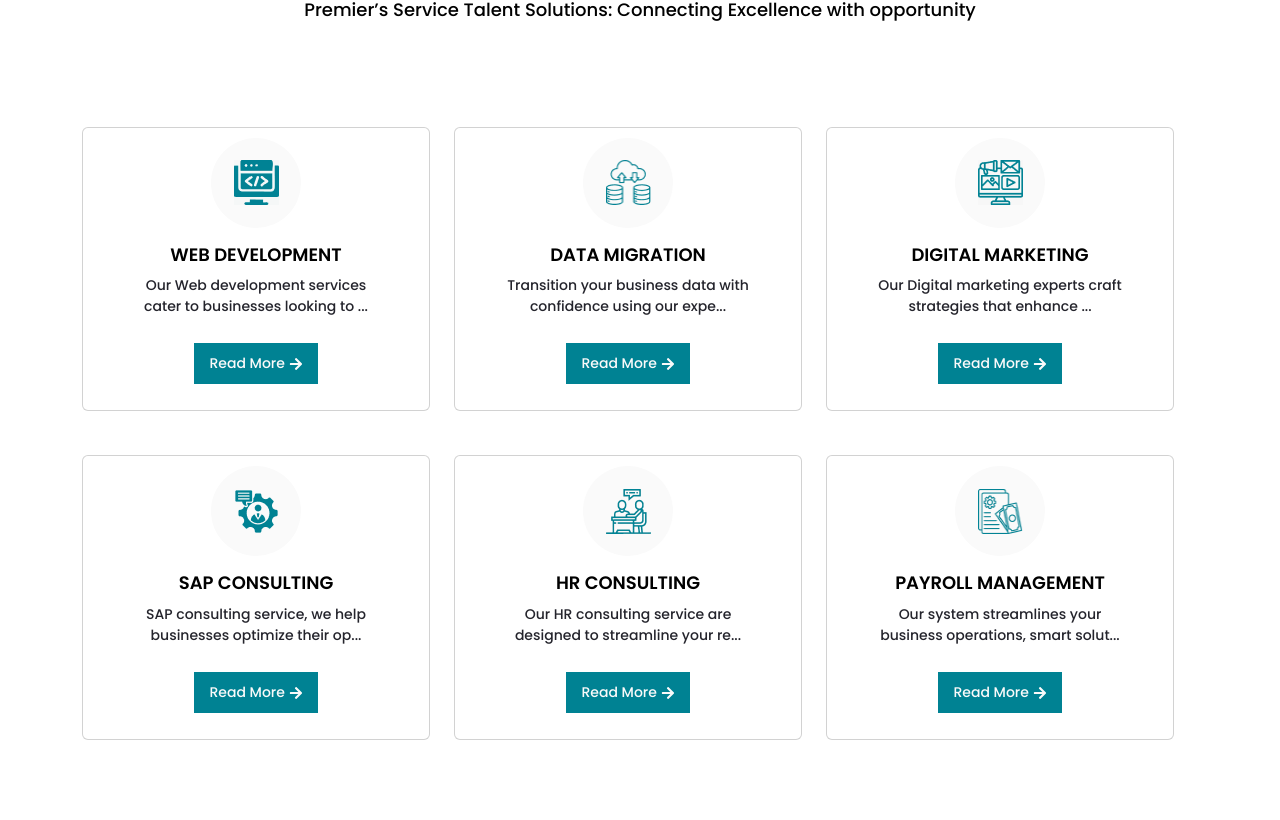
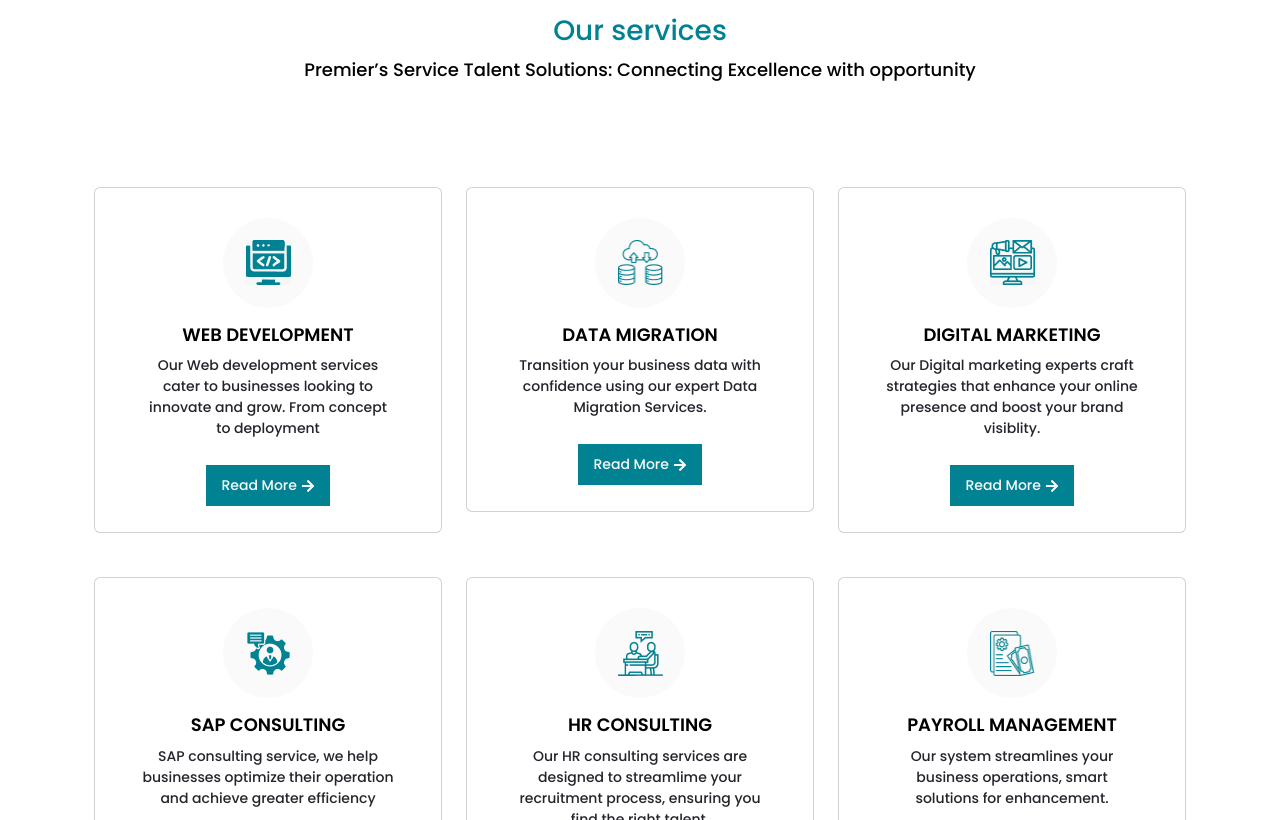
Before and after one commit to Ilyas73-hue/primesource, a React (Create React App) app: page / in a window 1280 px wide. Shown: the part 1980-2800 px from the top of the page. Built offline with nearby package versions, Linux system fonts and the light colour scheme.

Commit message:
All Updated

```diff
--- a/src/component/Home/Home.css
+++ b/src/component/Home/Home.css
@@ -143,6 +143,12 @@
 
     #home-section1-sub-content-2{
         font-size: 15px;
+    }
+}
+
+@media (max-width: 540px){
+    #home-section1-img{
+        height: auto;
     }
 }
 
@@ -505,7 +511,6 @@
     align-items: center;
     justify-content: center;
     padding: 10px;
-    /* height: 40vh; */
     margin-top: 20px;
 }
 
--- a/src/component/Home/Home.js
+++ b/src/component/Home/Home.js
@@ -79,7 +79,7 @@ function Home() {
       id: 1,
       name: "WEB DEVELOPMENT",
       Description:
-        "Our Web development services cater to businesses looking to innovate and grow.",
+        "Our Web development services cater to businesses looking to innovate and grow. From concept to deployment",
       img: `${svg}`,
     },
     {
@@ -107,7 +107,7 @@ function Home() {
       id: 5,
       name: "HR CONSULTING",
       Description:
-        "Our HR consulting service are designed to streamline your recruitment process",
+        "Our HR consulting services are designed to streamlime your recruitment process, ensuring you find the right talent.",
       img: `${svg4}`,
     },
     {
@@ -116,7 +116,7 @@ function Home() {
       Description:
         "Our system streamlines your business operations, smart solutions for enhancement.",
       img: `${svg5}`,
-    },
+    }
   ];
 
   //Client Logo
@@ -361,11 +361,12 @@ function Home() {
         </section>
 
         {/* Section 4 */}
+
         <section className="container">
-          <div className="row" id="home-section4-1">
-            <div id="home-section4-div-1">
-              <h6 id="home-section4-h6-1">Our services</h6>
-              <p id="home-section4-sub-content">
+          <div className="row" id="services-section4-1">
+            <div id="services-section4-div-1">
+              <h6 id="services-section4-h6-1">Our services</h6>
+              <p id="services-section4-sub-content">
                 Premier’s Service Talent Solutions: Connecting Excellence with
                 opportunity
               </p>
@@ -373,19 +374,19 @@ function Home() {
 
             <div
               className="row row-cols-1 row-cols-md-3 g-4"
-              id="home-section4-row"
+              id="services-section4-row"
             >
               {services.map((data) => (
-                <div className="col" id="home-services-col">
+                <div className="col" id="services-services-col">
                   <div
                     class="card"
-                    id="home-section4-card"
+                    id="services-section4-card"
                     onMouseOver={() => setValue(`${data.id}`)}
                     onMouseOut={() => setValue()}
                   >
-                    <div id="home-section4-svg-icon">
+                    <div id="services-section4-svg-icon">
                       <img
-                        id="home-section4-card-icons"
+                        id="services-section4-card-icons"
                         src={data.img}
                         alt={data.img}
                       />
@@ -395,8 +396,8 @@ function Home() {
                         class="card-title"
                         id={
                           value === `${data.id}`
-                            ? "home-section4-card-title-hover"
-                            : "home-section4-card-title"
+                            ? "services-section4-card-title-hover"
+                            : "services-section4-card-title"
                         }
                       >
                         {data.name}
@@ -404,17 +405,17 @@ function Home() {
                       <p
                         id={
                           value === `${data.id}`
-                            ? "home-section4-card-sub-content-hover"
-                            : "home-section4-card-sub-content"
+                            ? "services-section4-card-sub-content-hover"
+                            : "services-section4-card-sub-content"
                         }
                       >
-                        {data.Description.substring(0, 60)}...
+                        {data.Description}
                       </p>
                       <button
                         id={
                           value === `${data.id}`
-                            ? "home-section4-card-button-hover"
-                            : "home-section4-card-button"
+                            ? "services-section4-card-button-hover"
+                            : "services-section4-card-button"
                         }
                       >
                         Read More{" "}
@@ -429,6 +430,8 @@ function Home() {
             </div>
           </div>
         </section>
+
+
         {/* Section5 */}
         <section id="home-section5-1">
           <div id="home-section5-2">
@@ -556,3 +559,78 @@ function Home() {
 }
 
 export default Home;
+
+
+
+
+
+
+
+{/* <section className="container">
+<div className="row" id="home-section4-1">
+  <div id="home-section4-div-1">
+    <h6 id="home-section4-h6-1">Our services</h6>
+    <p id="home-section4-sub-content">
+      Premier’s Service Talent Solutions: Connecting Excellence with
+      opportunity
+    </p>
+  </div>
+
+  <div
+    className="row row-cols-1 row-cols-md-3 g-4"
+    id="home-section4-row"
+  >
+    {services.map((data) => (
+      <div className="col" id="home-services-col">
+        <div
+          class="card"
+          id="home-section4-card"
+          onMouseOver={() => setValue(`${data.id}`)}
+          onMouseOut={() => setValue()}
+        >
+          <div id="home-section4-svg-icon">
+            <img
+              id="home-section4-card-icons"
+              src={data.img}
+              alt={data.img}
+            />
+          </div>
+          <div class="card-body">
+            <h5
+              class="card-title"
+              id={
+                value === `${data.id}`
+                  ? "home-section4-card-title-hover"
+                  : "home-section4-card-title"
+              }
+            >
+              {data.name}
+            </h5>
+            <p
+              id={
+                value === `${data.id}`
+                  ? "home-section4-card-sub-content-hover"
+                  : "home-section4-card-sub-content"
+              }
+            >
+              {data.Description}
+            </p>
+            <button
+              id={
+                value === `${data.id}`
+                  ? "home-section4-card-button-hover"
+                  : "home-section4-card-button"
+              }
+            >
+              Read More{" "}
+              <i>
+                <FaArrowRight />
+              </i>
+            </button>
+          </div>
+        </div>
+      </div>
+    ))}
+  </div>
+</div>
+</section> */}
--- a/src/component/Services/Services.js
+++ b/src/component/Services/Services.js
@@ -225,6 +225,7 @@ function Services() {
             </div>
           </div>
         </section>
+
          {/* Section3 */}
          <section id="home-section5-1">
           <div id="home-section5-2">
--- a/src/layout/Footer/Footer.css
+++ b/src/layout/Footer/Footer.css
@@ -191,7 +191,7 @@
 }
 
 #footer-instagram-icon-1{
-    font-size: 15px;
+    font-size: 18px;
     font-weight: 500;
     color: var(--color3);
     margin-top: -6px;
```
